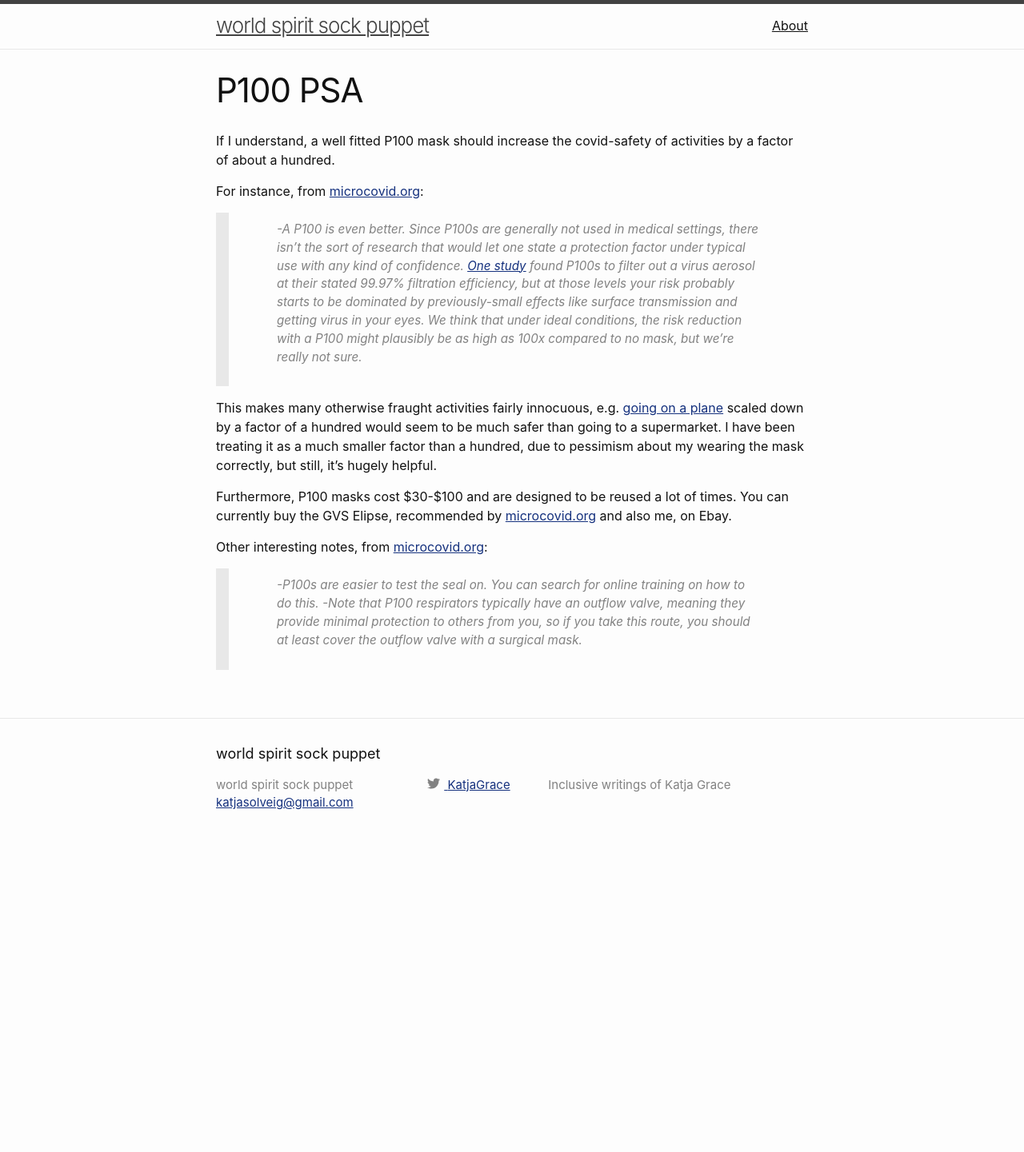
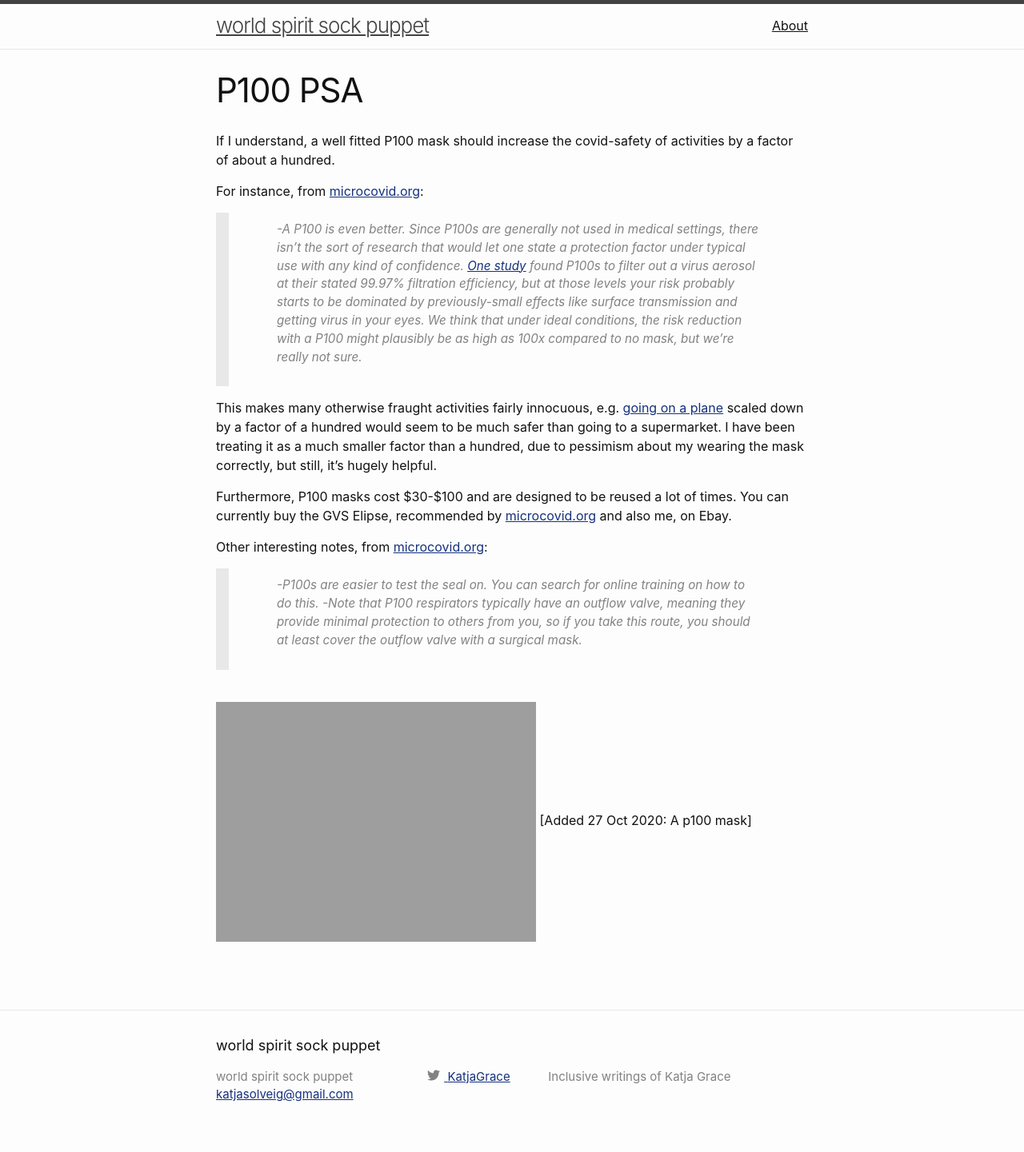
Before and after one commit to katjagrace/katjagrace.github.io, a Jekyll site: the page built from _posts/2020-10-21-P100-PSA.md, in a window 1280 px wide. Shown: the whole page at 80% size. Built offline with Jekyll 4.4.1, drawn with Linux system fonts in a browser that asks for light colours; before the commit the page ends 1076 px from its top, so only the background shows below that.

Commit message:
p100 mask picture

```diff
--- a/_posts/2020-10-21-P100-PSA.md
+++ b/_posts/2020-10-21-P100-PSA.md
@@ -16,3 +16,6 @@ Furthermore, P100 masks cost $30-$100 and are designed to be reused a lot of tim
 Other interesting notes, from [microcovid.org](microcovid.org):
 >-P100s are easier to test the seal on. You can search for online training on how to do this.
 >-Note that P100 respirators typically have an outflow valve, meaning they provide minimal protection to others from you, so if you take this route, you should at least cover the outflow valve with a surgical mask.
+
+![P100_ovm_respirator](http://worldspiritsockpuppet.com/assets/P100_ovm_respirator)
+[Added 27 Oct 2020: A p100 mask]
```
Also changed, not shown: assets/P100_ovm_respirator.jpg (added).
